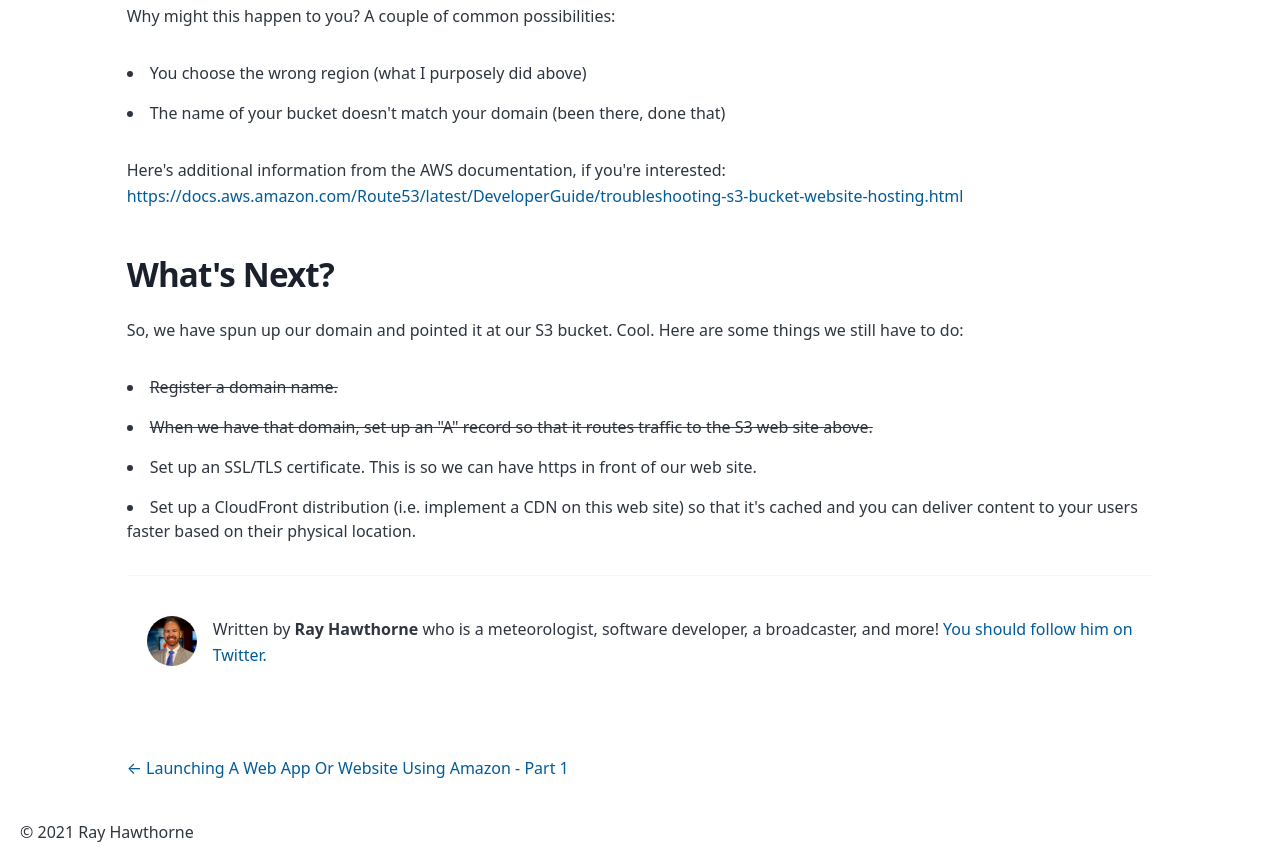
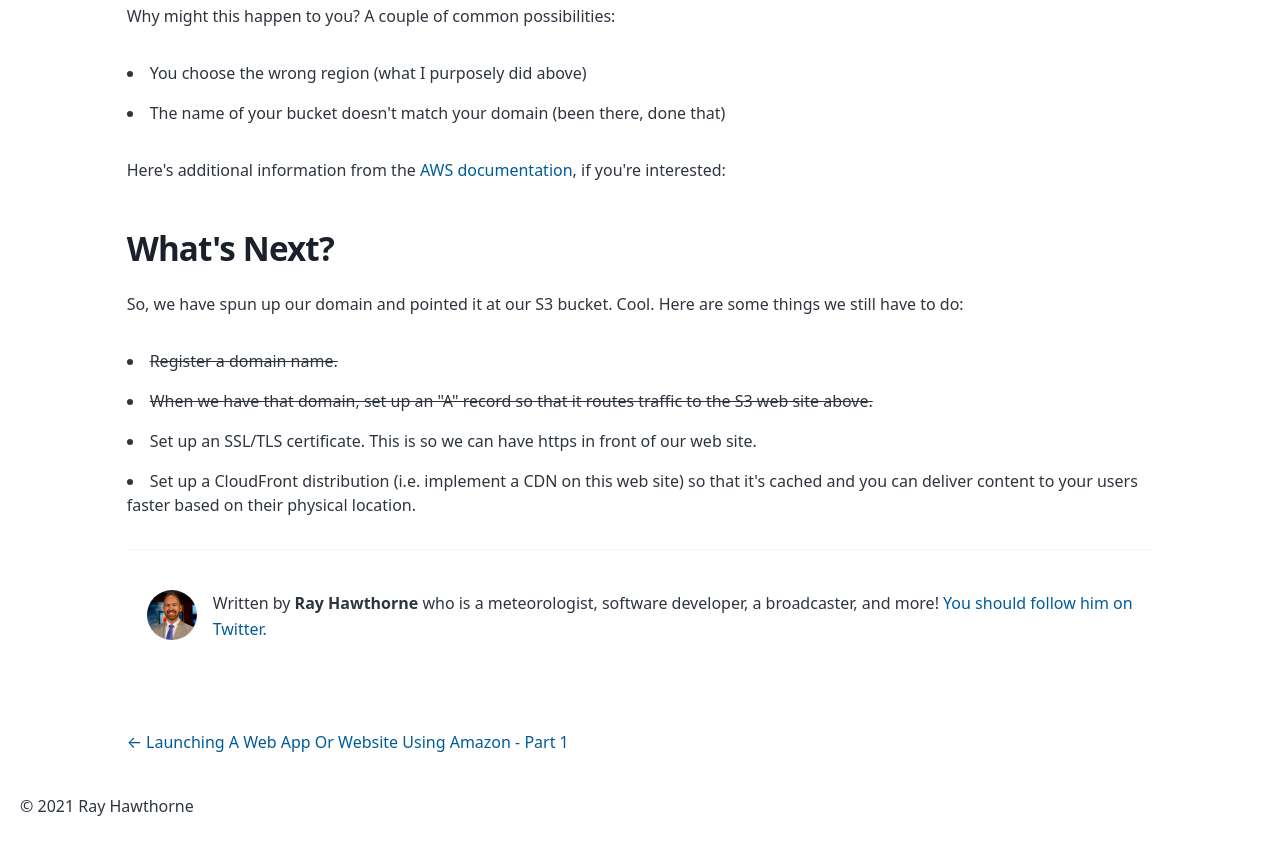
Before and after one commit to frontogenesis/portfolio, a Gatsby site: page /domain-registration/ in a window 1280 px wide. Shown: the part 9242-10110 px from the top of the page. After the commit the page ends 10084 px from the top, so only its background shows below. Built offline with nearby package versions, Linux system fonts and the light colour scheme; Gatsby itself is replaced by a stand-in of ours.

Commit message:
Link to Amazon website in the Gotcha section

```diff
--- a/content/blog/domain-registration/index.md
+++ b/content/blog/domain-registration/index.md
@@ -73,8 +73,7 @@ Why might this happen to you? A couple of common possibilities:
 - You choose the wrong region (what I purposely did above)
 - The name of your bucket doesn't match your domain (been there, done that)
 
-Here's additional information from the AWS documentation, if you're interested:
-https://docs.aws.amazon.com/Route53/latest/DeveloperGuide/troubleshooting-s3-bucket-website-hosting.html
+Here's additional information from the [AWS documentation](https://docs.aws.amazon.com/Route53/latest/DeveloperGuide/troubleshooting-s3-bucket-website-hosting.html), if you're interested:
 
 
 ## What's Next?
```
